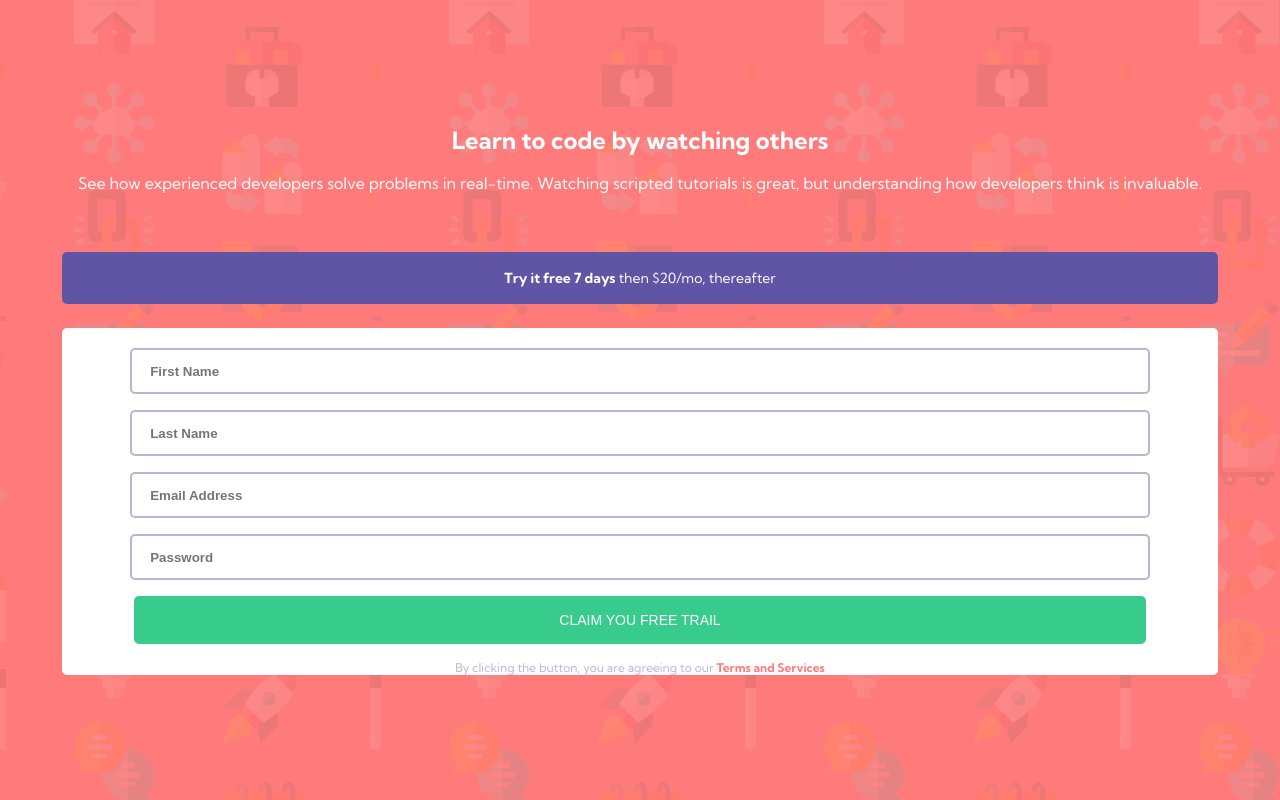
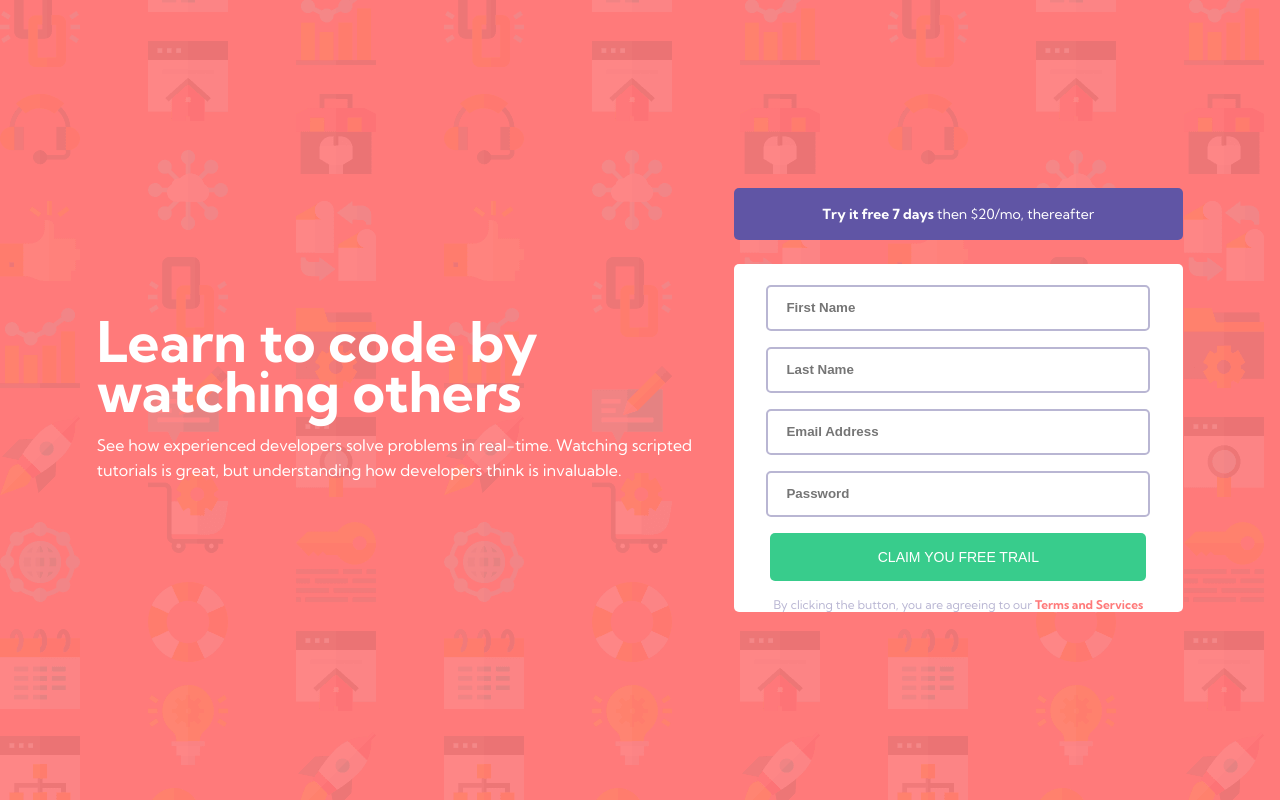
Before and after one commit to Robertron624/intro-component-frontendmentor, a React (Vite) app: page / in a window 1280 px wide. Built offline with nearby package versions, Linux system fonts and the light colour scheme.

Commit message:
finished desktop design and added README

```diff
--- a/src/App.jsx
+++ b/src/App.jsx
@@ -19,8 +19,8 @@ function TrialForm() {
                 <button type="submit">CLAIM YOU FREE TRAIL</button>
                 <p className="terms">
                     {" "}
-                    By clicking the button, you are agreeing to our <a>Terms and
-                    Services</a>
+                    By clicking the button, you are agreeing to our{" "}
+                    <a>Terms and Services</a>
                 </p>
             </form>
         </div>
@@ -28,7 +28,6 @@ function TrialForm() {
 }
 
 function App() {
-
     return (
         <div className="App">
             <div className="main-message">
@@ -39,11 +38,13 @@ function App() {
                     developers think is invaluable.
                 </p>
             </div>
-            <div className="try-it">
-                <h2>Try it free 7 days </h2>
-               then $20/mo, thereafter
+            <div className="try-form">
+                <div className="try-it">
+                    <h2>Try it free 7 days </h2>
+                    then $20/mo, thereafter
+                </div>
+                <TrialForm />
             </div>
-            <TrialForm />
         </div>
     );
 }
--- a/src/App.scss
+++ b/src/App.scss
@@ -1,3 +1,9 @@
+@mixin desktop {
+    @media screen and (min-width: 768px) {
+        @content;
+    }
+}
+
 // Colors
 $red: hsl(0, 100%, 74%);
 $green: hsl(154, 59%, 51%);
@@ -21,27 +27,66 @@ $border-5: 5px;
     height: 100%;
 }
 
-p, h1, h2 {
+p,
+h1,
+h2 {
     margin: 0;
 }
 
 .App {
     margin: 2rem 0;
     padding: 0 1.2rem;
+
+    @include desktop {
+        display: flex;
+        justify-content: center;
+        max-width: 1280px;
+        gap: 1rem;
+    }
+
+    .try-form {
+        @include desktop {
+            display: flex;
+            flex-direction: column;
+        }
+    }
+
     .main-message {
         color: #fff;
         margin-bottom: 3.5rem;
 
+        @include desktop {
+            margin-bottom: 0;
+            display: flex;
+            flex-direction: column;
+            align-items: center;
+            justify-content: center;
+        }
+
         h1 {
             font-size: 1.5rem;
             margin-bottom: 1rem;
+            @include desktop {
+                font-size: 3.5rem;
+                line-height: 50px;
+            }
         }
         p {
             line-height: 25px;
             font-size: 1rem;
             padding: 0 1rem;
+            @include desktop {
+                padding: 0;
+            }
+        }
+
+        @include desktop {
+            width: 50%;
+            text-align: left;
         }
     }
+
+
 
     .try-it {
         background-color: $blue;
@@ -49,12 +94,12 @@ p, h1, h2 {
         padding: 1rem 4rem;
         color: #fff;
         margin-bottom: 1.5rem;
-        font-size: .875rem;
+        font-size: 0.875rem;
         line-height: 20px;
 
         h2 {
-            font-size: .875rem;
-            margin-bottom: .5rem;
+            font-size: 0.875rem;
+            margin-bottom: 0.5rem;
             display: inline;
         }
     }
@@ -75,8 +120,11 @@ p, h1, h2 {
                 width: 90%;
                 height: 2.5rem;
                 border-radius: $border-5;
-                outline-color: $grayish-blue;
                 border: 2px solid $grayish-blue;
+
+                &:active{
+                    border: 2px solid $blue;
+                }
 
                 &::placeholder {
                     padding-left: 1rem;
@@ -90,9 +138,14 @@ p, h1, h2 {
                 border-radius: $border-5;
                 background-color: $green;
                 color: #fff;
-                font-size: .875rem;
+                font-size: 0.875rem;
                 border: none;
                 cursor: pointer;
+                transition: all 0.3s ease-in-out;
+
+                &:hover {
+                    opacity: 0.8;
+                }
             }
 
             .terms {
@@ -107,10 +160,5 @@ p, h1, h2 {
                 }
             }
         }
-
     }
-
-
-
-
 }
--- a/src/index.scss
+++ b/src/index.scss
@@ -1,3 +1,10 @@
+
+@mixin desktop {
+  @media screen and (min-width: 768px) {
+    @content;
+  }
+
+}
 
 body {
   margin: 0;
@@ -24,4 +31,8 @@ body {
 
   background-image: url("/bg-intro-mobile.png");
   background-color: var(--red);
+
+  @include desktop {
+    background-image: url("/bg-intro-desktop.png");
+  }
 }
```
Also changed, not shown: 1 other file (tests, documents, lock files or other folders).
